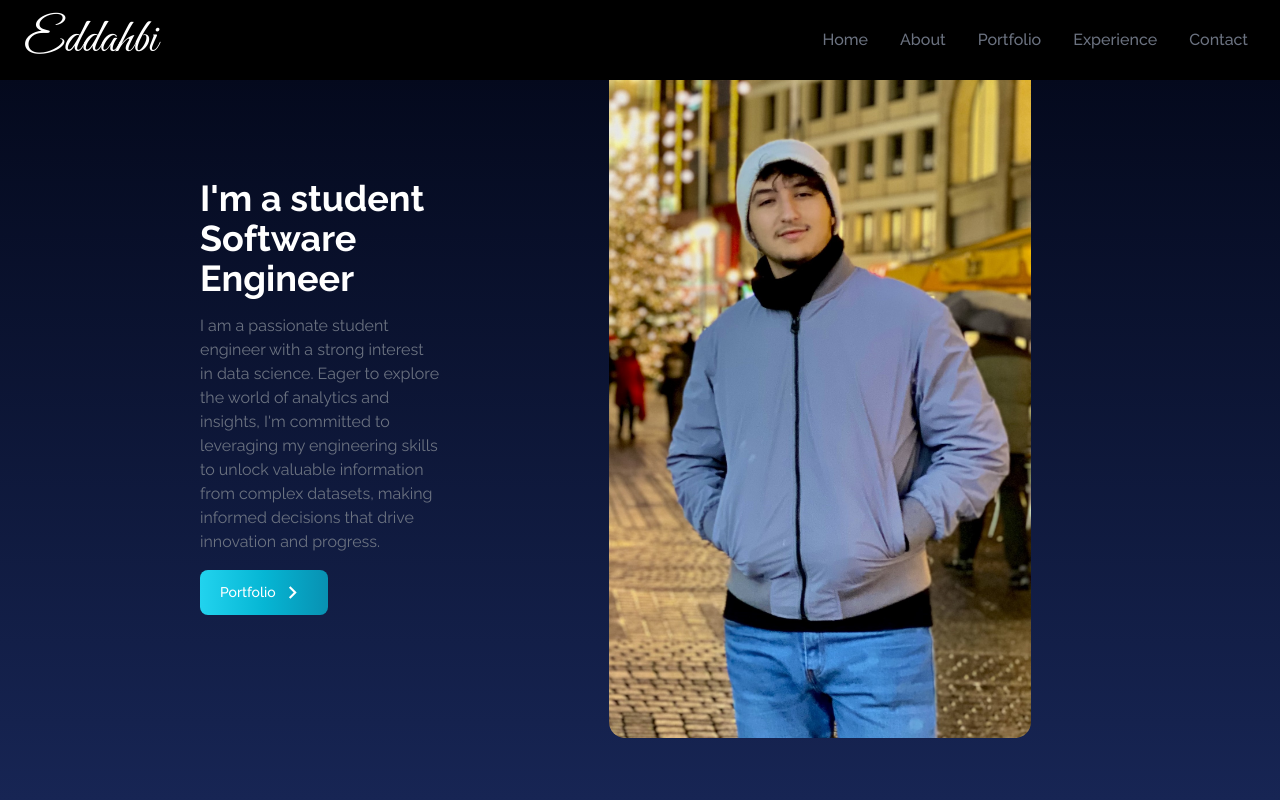
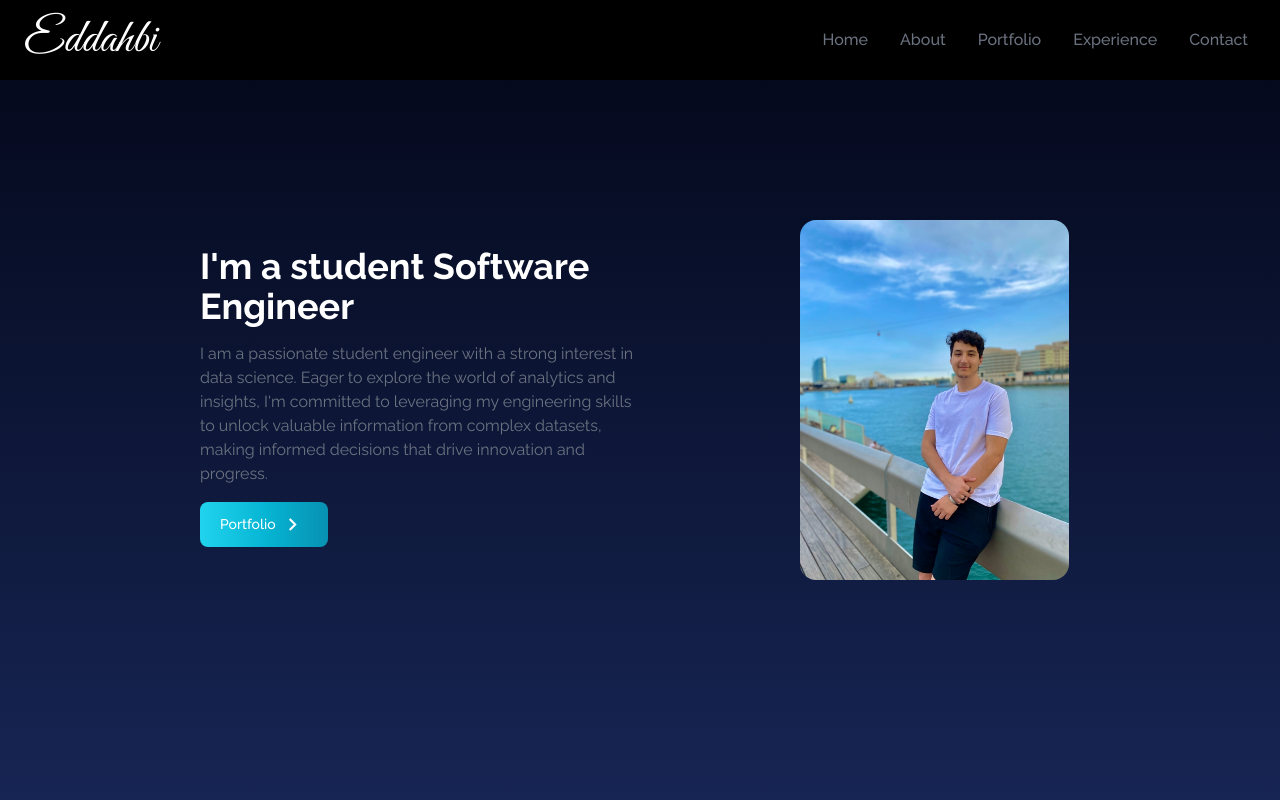
Before and after one commit to Abduledd/portfolio, a React (Create React App) app: page / in a window 1280 px wide. Shown: the top 800 px of the page. Built offline with nearby package versions, Linux system fonts and the light colour scheme; the HTML template or start-up script is replaced by a standard one.

Commit message:
modify image

```diff
--- a/src/components/Home.jsx
+++ b/src/components/Home.jsx
@@ -1,7 +1,7 @@
 import React from "react";
 import { MdKeyboardArrowRight } from "react-icons/md";
 import MoiBrux from "../assets/2.jpg";
-import moiAllemagne from "../assets/3.jpg";
+// import moiAllemagne from "../assets/3.jpg";
 // import { icons } from "react-icons";
 import { Link } from "react-scroll";
 import style1 from "../style1";
@@ -36,7 +36,7 @@ const Home = () => {
         </div>
         <div>
           <img
-            src={moiAllemagne}
+            src={MoiBrux}
             alt="me"
             className="rounded-2xl mx-auto md:w-2/3"
           />
```
